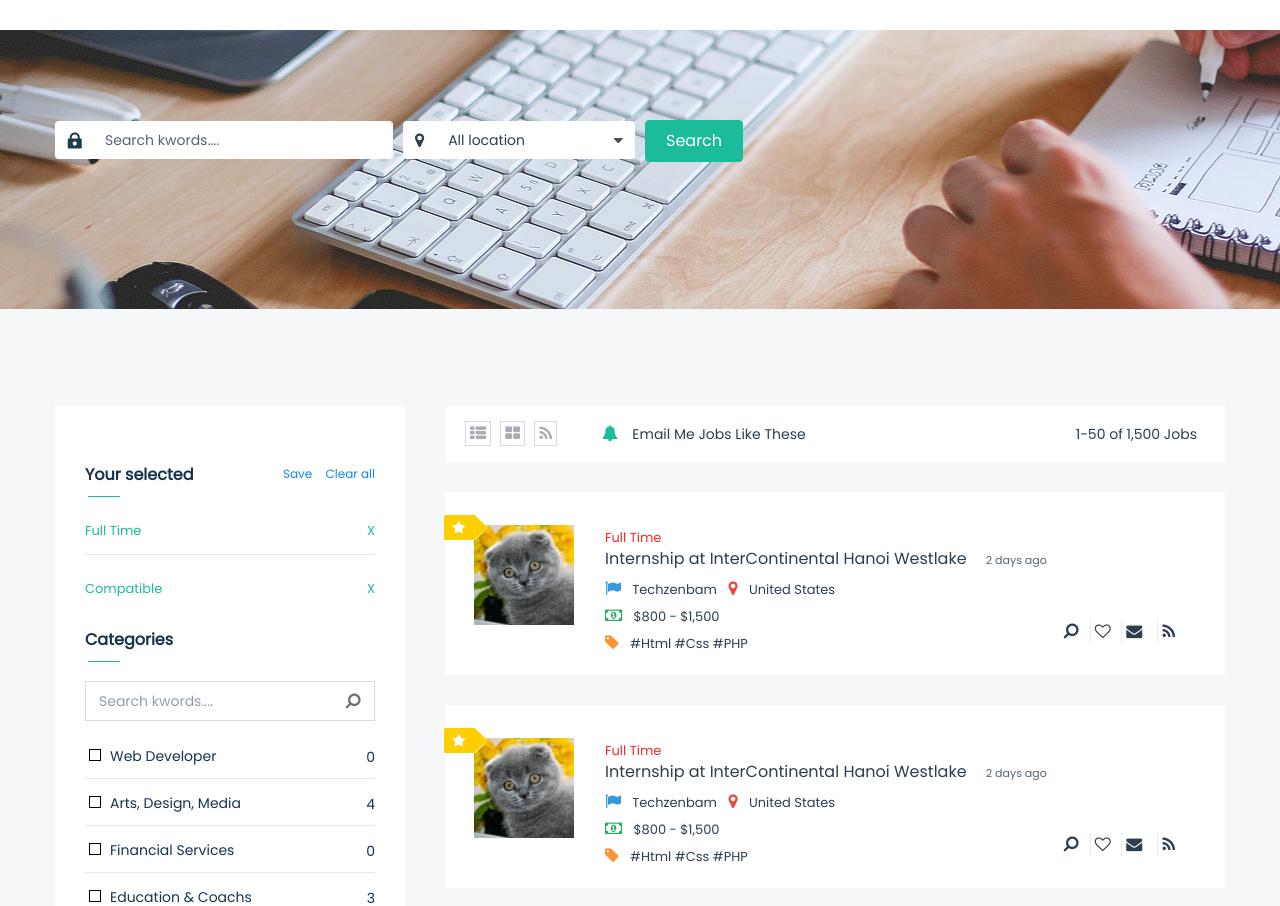
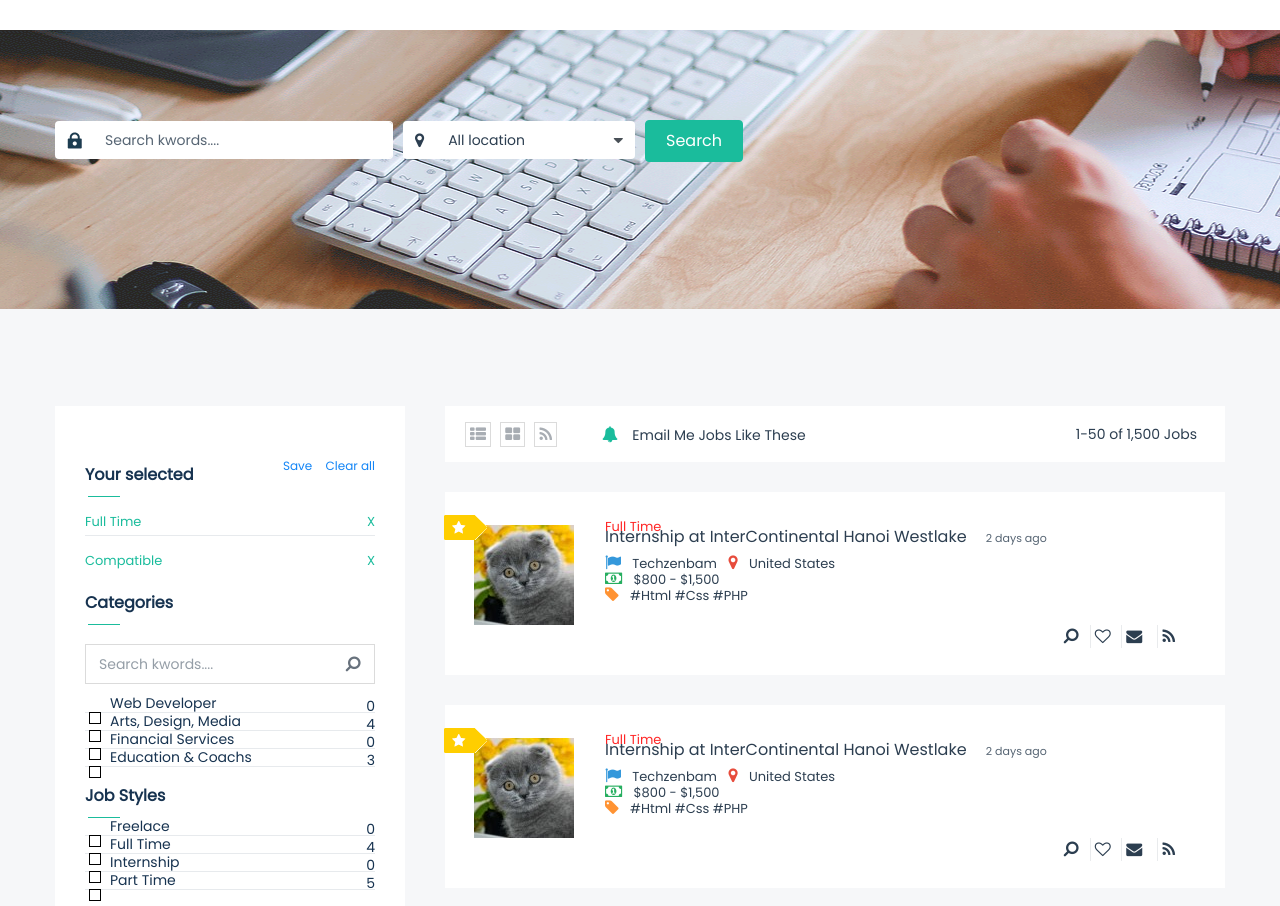
Before and after one commit to Hatemade88/Vilam, a website: page index.html in a window 1280 px wide. Shown: the part 156-1062 px from the top of the page. Drawn offline with nearby package versions, Linux system fonts and the light colour scheme; files that its build step writes are made by us from their sources.

Commit message:
Some changes to body and div styles

```diff
--- a/src/sass/main.scss
+++ b/src/sass/main.scss
@@ -8,6 +8,11 @@
 
 body {
   background: orange;
+  font-size: 18px;
+}
+
+div {
+  line-height: 1px;
 }
 
 body, html {
```
